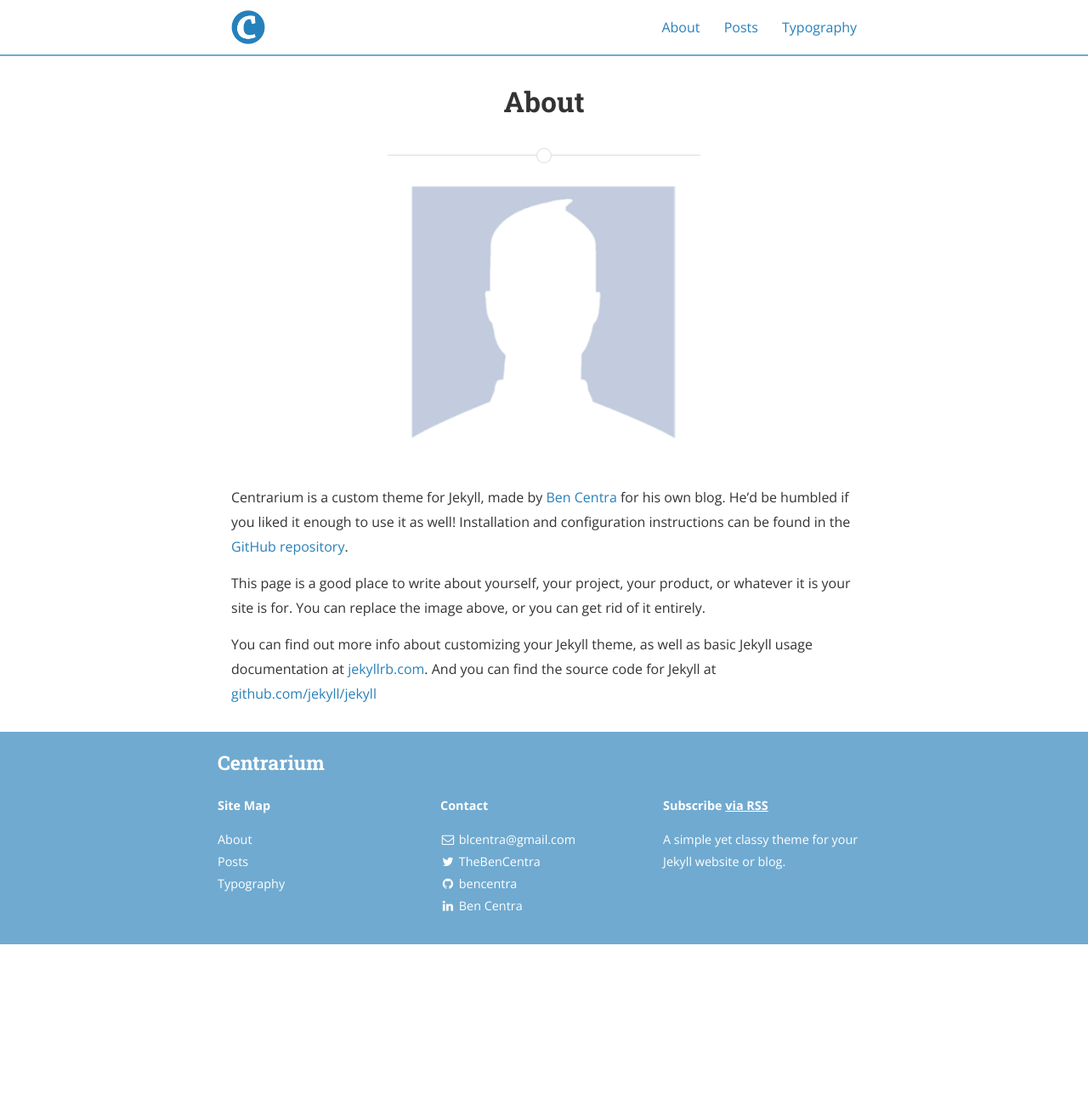
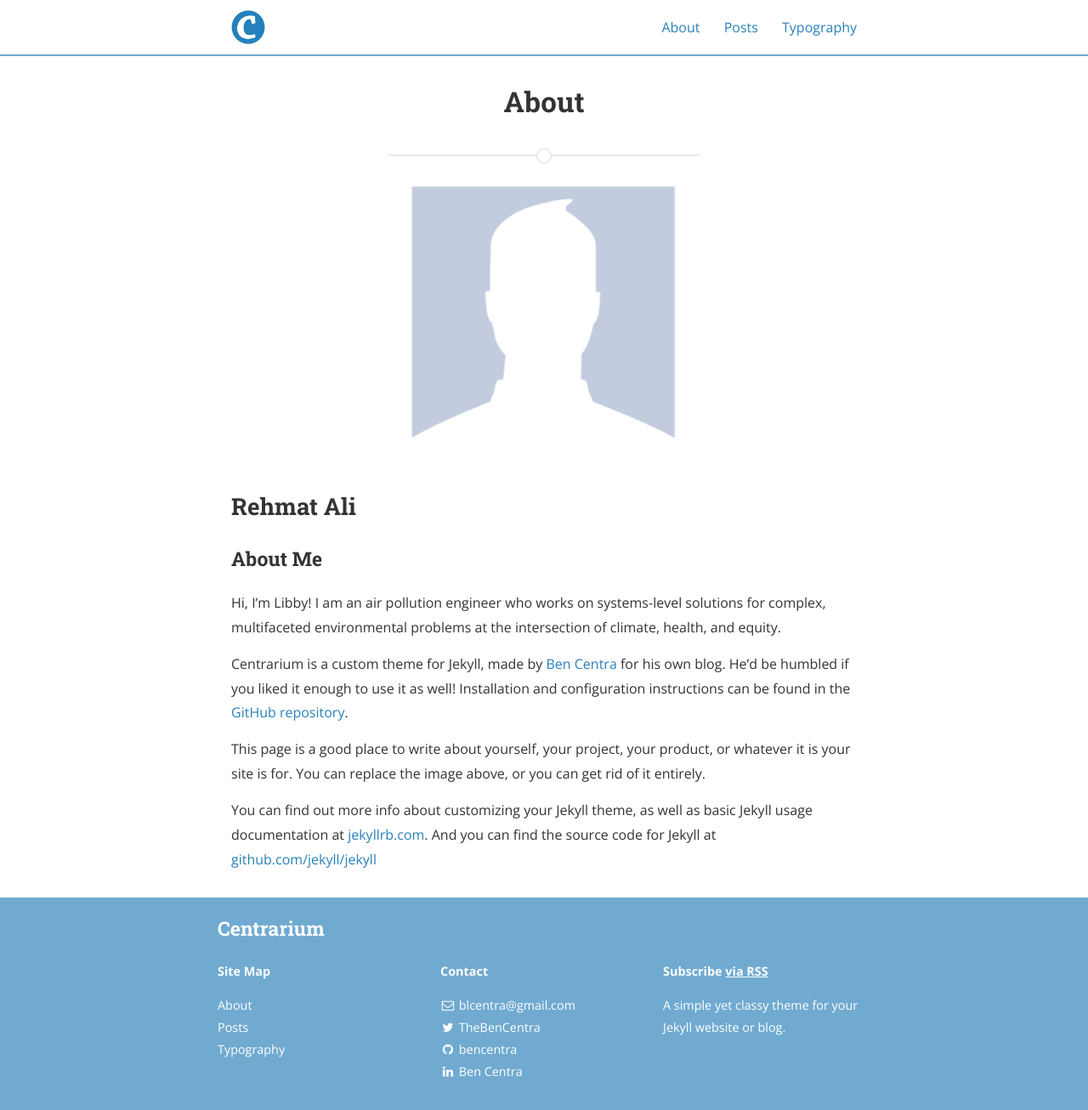
Before and after one commit to Rehmatali-cv/Rehmatali-cv.github.io, a Jekyll site: the page built from about.md, in a window 1280 px wide and 1306 px high. Shown: the whole window at 85% size. Built offline with Jekyll 4.4.1, drawn with Linux system fonts in a browser that asks for light colours; nearby versions of some CDN libraries.

Commit message:
Update about.md

```diff
--- a/about.md
+++ b/about.md
@@ -6,6 +6,11 @@ main_nav: true
 ---
 
 ![alt text]({{ site.baseurl }}/assets/profile-placeholder.gif "Profile Picture"){:.profile}
+
+## Rehmat Ali
+
+### About Me
+Hi, I'm Libby! I am an air pollution engineer who works on systems-level solutions for complex, multifaceted environmental problems at the intersection of climate, health, and equity.
 
 Centrarium is a custom theme for Jekyll, made by [Ben Centra][bencentra] for his own blog. He'd be humbled if you liked it enough to use it as well! Installation and configuration instructions can be found in the [GitHub repository](https://github.com/bencentra/centrarium).
 
```
